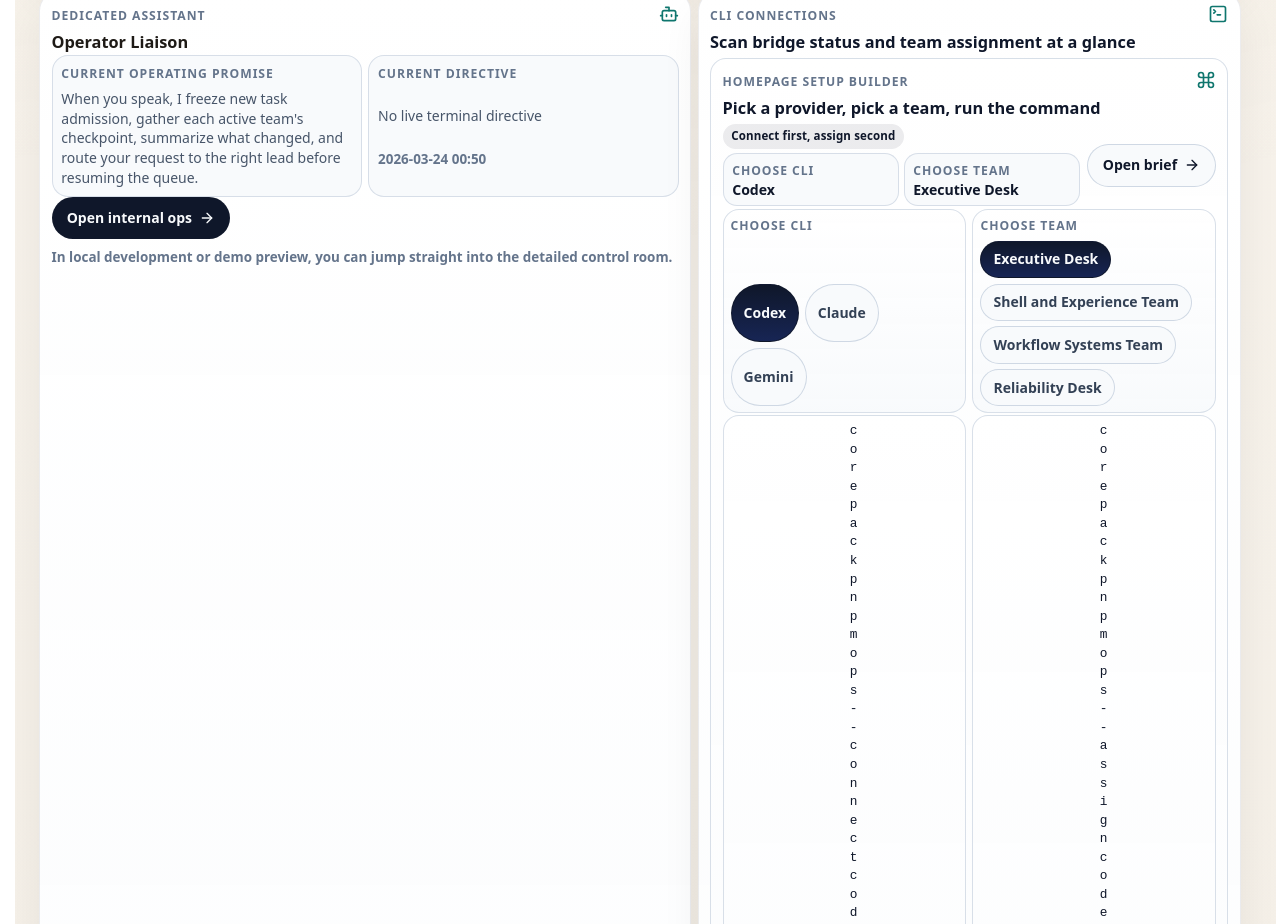
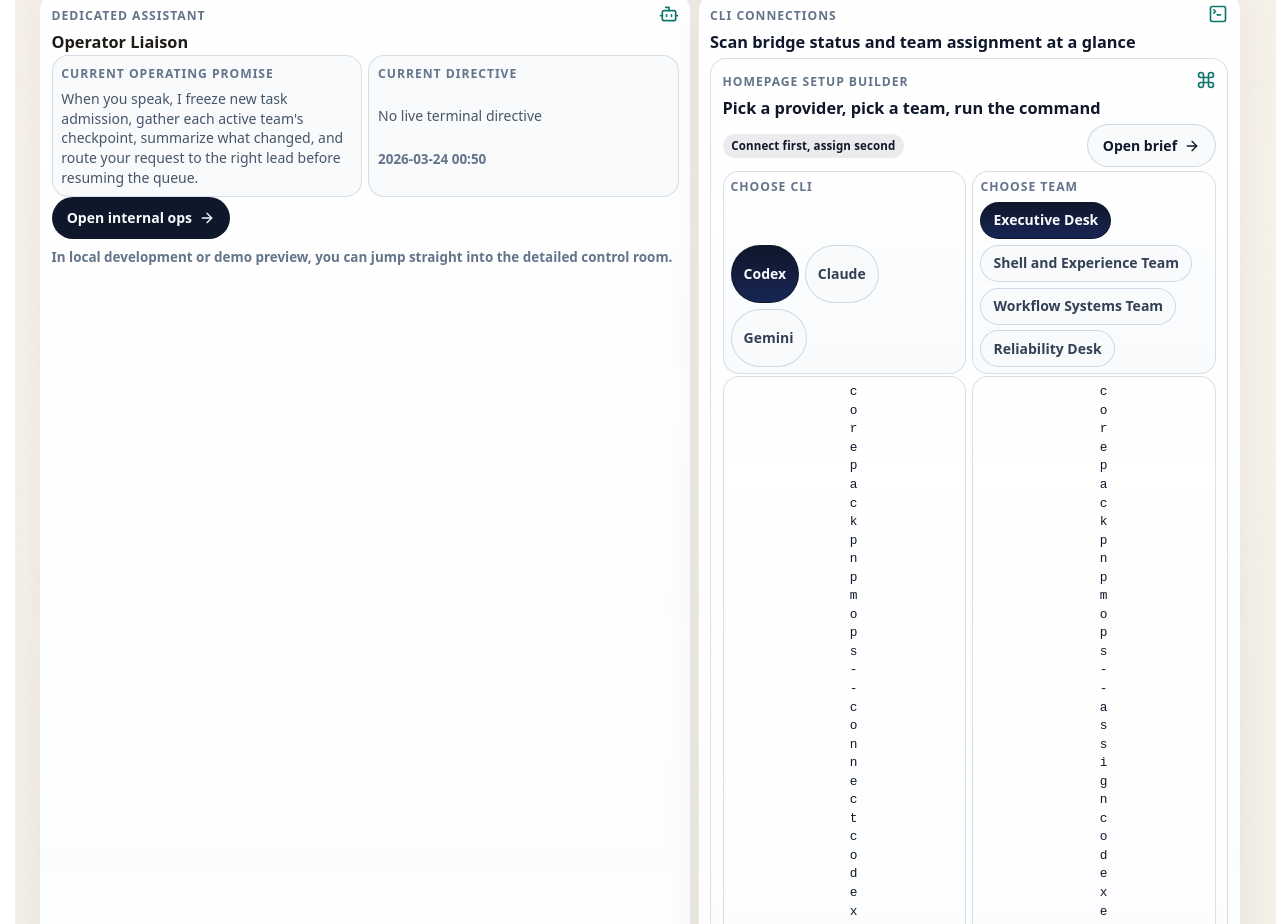
Before and after one commit to GongJae00/research-pages, a Next.js app in the folder apps/web/: page /en in a window 1280 px wide. Shown: the part 2200-3124 px from the top of the page. Built offline with nearby package versions, Linux system fonts and the light colour scheme; no server answers.

Commit message:
Autonomy batch 1369: shell-experience

```diff
--- a/apps/web/src/components/homepage-agent-control-section.module.css
+++ b/apps/web/src/components/homepage-agent-control-section.module.css
@@ -262,8 +262,8 @@
 }
 
 .setupScanBar {
-  display: grid;
-  gap: 0.3rem;
+  display: flex;
+  align-items: center;
   flex: 1 1 auto;
   min-width: 0;
 }
--- a/apps/web/src/components/homepage-agent-control-section.tsx
+++ b/apps/web/src/components/homepage-agent-control-section.tsx
@@ -343,16 +343,6 @@ export function HomepageAgentControlSection({
             <div className={styles.quickStartRail}>
               <div className={styles.setupScanBar}>
                 <span className={styles.orderPill}>{copy.commandOrder}</span>
-                <div className={styles.selectionSummary}>
-                  <div className={styles.selectionCard}>
-                    <span className={styles.metaLabel}>{copy.chooseProvider}</span>
-                    <strong>{selectedProvider?.label ?? copy.chooseProvider}</strong>
-                  </div>
-                  <div className={styles.selectionCard}>
-                    <span className={styles.metaLabel}>{copy.chooseTeam}</span>
-                    <strong>{selectedTeam?.name ?? copy.chooseTeam}</strong>
-                  </div>
-                </div>
               </div>
               <div className={styles.quickStartActions}>
                 {setupBriefHref ? (
```
